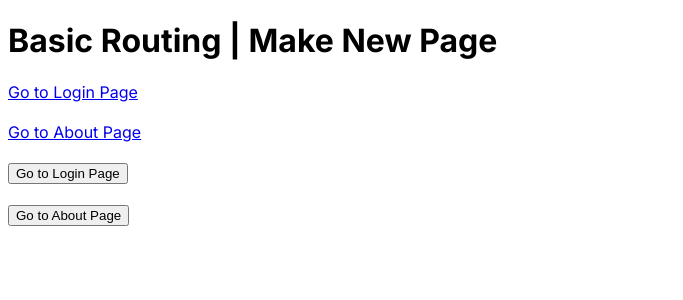
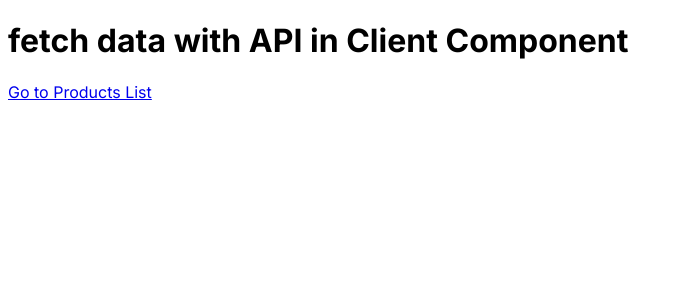
Before and after one commit to Shahrukh-elRed/next-js-demo, a Next.js app: page / in a window 1280 px wide. Shown: the top 300 px of the page, without its empty margins (0-683 px from the left). Built offline with nearby package versions, Linux system fonts and the light colour scheme.

Commit message:
fetch API in client component

```diff
--- a/src/app/page.js
+++ b/src/app/page.js
@@ -1,26 +1,12 @@
 "use client"
 import Link from "next/link";
-import { useRouter } from "next/navigation";
 
 export default function Home() {
-  const router = useRouter();
-  const navigate = (name) => {
-    router.push(name);
-  }
 
   return (
     <main>
-      <h1>Basic Routing | Make New Page</h1>
-      <Link href="/login">Go to Login Page</Link>
-      <br />
-      <br />
-      <Link href="/about">Go to About Page</Link>
-      <br />
-      <br />
-      <button onClick={() => navigate("/login")}>Go to Login Page</button>
-      <br />
-      <br />
-      <button onClick={() => navigate("/about")}>Go to About Page</button>
+      <h1>fetch data with API in Client Component</h1>
+      <Link href="/productlist">Go to Products List</Link>
     </main>
   )
 }
```
Also changed, not shown: src/app/productlist/page.js (added, +28 -0 lines).
